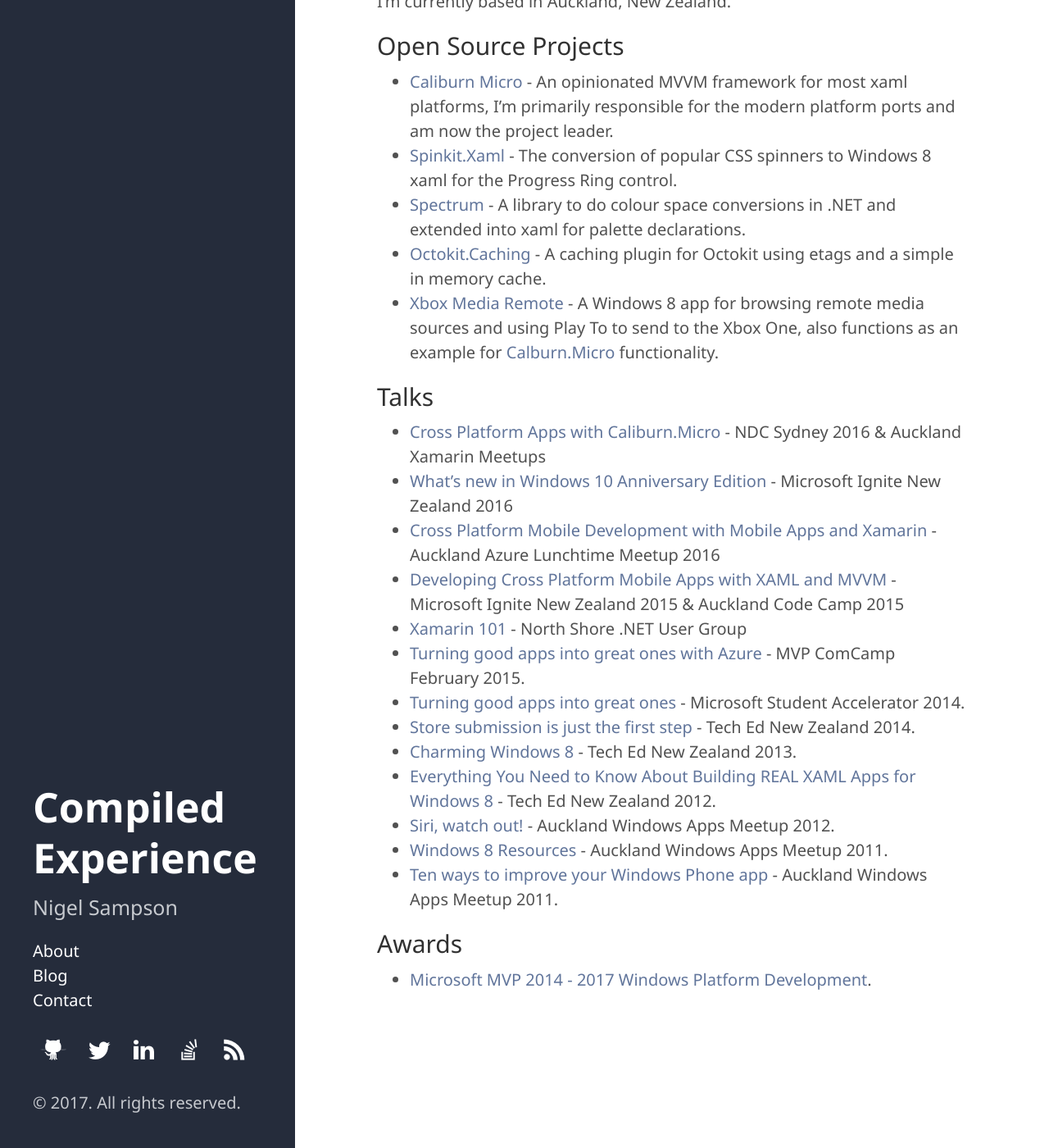
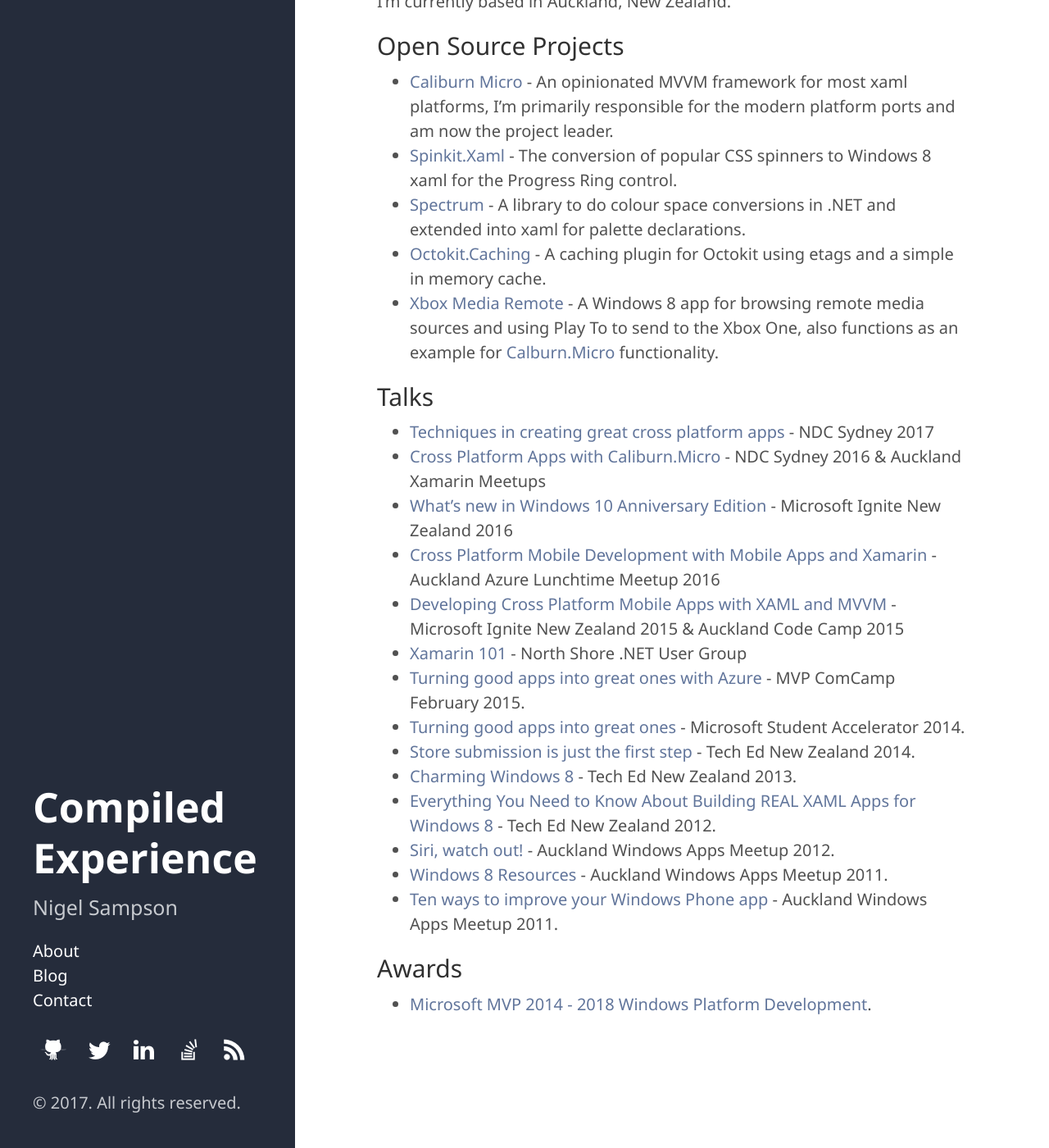
Before and after one commit to nigel-sampson/nigel-sampson.github.io, a Jekyll site: the page built from about.md, in a window 1280 px wide and 1400 px high, scrolled down 263 px. Shown: the whole window at 82% size. Built offline with Jekyll 4.4.1, drawn with Linux system fonts in a browser that asks for light colours.

```diff
--- a/about.md
+++ b/about.md
@@ -16,6 +16,8 @@ I'm currently based in Auckland, New Zealand.
  - [Xbox Media Remote][xmr] - A Windows 8 app for browsing remote media sources and using Play To to send to the Xbox One, also functions as an example for [Calburn.Micro][cm] functionality.
 
 ## Talks
+
+ - [Techniques in creating great cross platform apps][ndc17] - NDC Sydney 2017
  - [Cross Platform Apps with Caliburn.Micro][ndc] - NDC Sydney 2016 & Auckland Xamarin Meetups
  - [What's new in Windows 10 Anniversary Edition][win10] - Microsoft Ignite New Zealand 2016
  - [Cross Platform Mobile Development with Mobile Apps and Xamarin][azure] - Auckland Azure Lunchtime Meetup 2016
@@ -32,7 +34,7 @@ I'm currently based in Auckland, New Zealand.
 
 ## Awards
 
- - [Microsoft MVP 2014 - 2017 Windows Platform Development][mvp].
+ - [Microsoft MVP 2014 - 2018 Windows Platform Development][mvp].
 
 [crossplat]: https://channel9.msdn.com/Events/Ignite/Microsoft-Ignite-New-Zealand-2015/M347
 [xam]: http://1drv.ms/1OwWR5F
```
Also changed, not shown: other parts of about.md (+1 -0 lines), _posts/2017-09-29-ndc-sydney-2017-video.md (added, +18 -0 lines).
